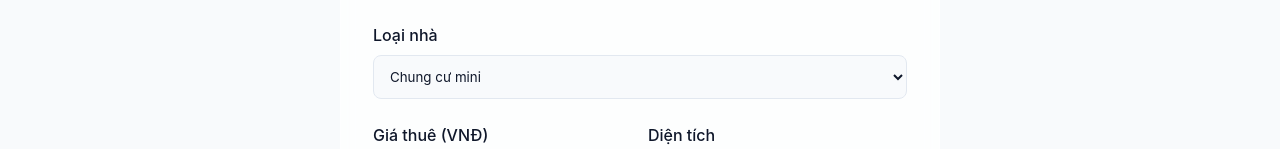
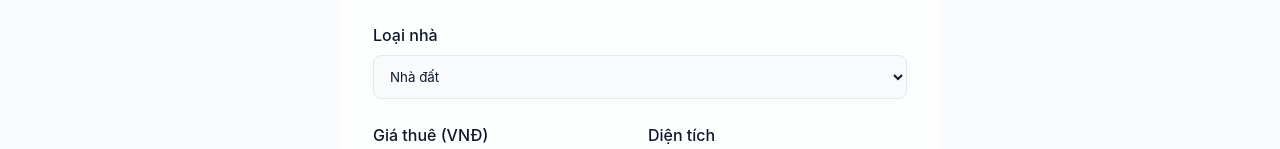
Before and after one commit to huy4vn/nha-dat, a Next.js app: page /add in a window 1280 px wide. Shown: the part 385-534 px from the top of the page. Built offline with nearby package versions, Linux system fonts and the light colour scheme; no server answers.

Commit message:
Change default house type to Nhà đất and handle empty area

```diff
--- a/src/app/add/page.tsx
+++ b/src/app/add/page.tsx
@@ -15,7 +15,7 @@ export default function AddHousePage() {
     description: '',
     price: '',
     area: '',
-    type: 'Chung cư mini',
+    type: 'Nhà đất',
     imageUrls: [] as string[],
   });
 
@@ -136,9 +136,9 @@ export default function AddHousePage() {
             onChange={handleChange as any}
             style={{ width: '100%', padding: '0.75rem', borderRadius: 'var(--radius-md)', border: '1px solid var(--border-color)', backgroundColor: 'var(--bg-primary)', color: 'var(--text-primary)' }}
           >
+            <option value="Nhà đất">Nhà đất</option>
             <option value="Chung cư mini">Chung cư mini</option>
             <option value="Chung cư">Chung cư</option>
-            <option value="Nhà đất">Nhà đất</option>
             <option value="Phòng trọ">Phòng trọ</option>
             <option value="Khác">Khác</option>
           </select>
--- a/src/app/edit/[id]/page.tsx
+++ b/src/app/edit/[id]/page.tsx
@@ -20,7 +20,7 @@ export default function EditHousePage() {
     description: '',
     price: '',
     area: '',
-    type: 'Chung cư mini',
+    type: 'Nhà đất',
     imageUrls: [] as string[],
   });
 
@@ -42,7 +42,7 @@ export default function EditHousePage() {
             description: data.description || '',
             price: data.price ? Number(data.price).toLocaleString('vi-VN') : '',
             area: data.area || '',
-            type: data.type || 'Chung cư mini',
+            type: data.type || 'Nhà đất',
             imageUrls: images,
           });
         } else {
@@ -195,9 +195,9 @@ export default function EditHousePage() {
             onChange={handleChange as any}
             style={{ width: '100%', padding: '0.75rem', borderRadius: 'var(--radius-md)', border: '1px solid var(--border-color)', backgroundColor: 'var(--bg-primary)', color: 'var(--text-primary)' }}
           >
+            <option value="Nhà đất">Nhà đất</option>
             <option value="Chung cư mini">Chung cư mini</option>
             <option value="Chung cư">Chung cư</option>
-            <option value="Nhà đất">Nhà đất</option>
             <option value="Phòng trọ">Phòng trọ</option>
             <option value="Khác">Khác</option>
           </select>
```
